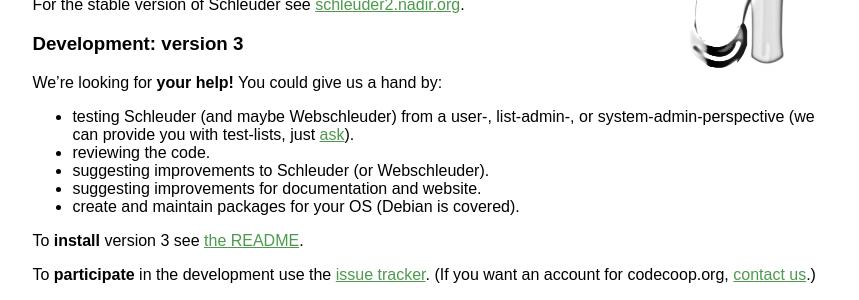
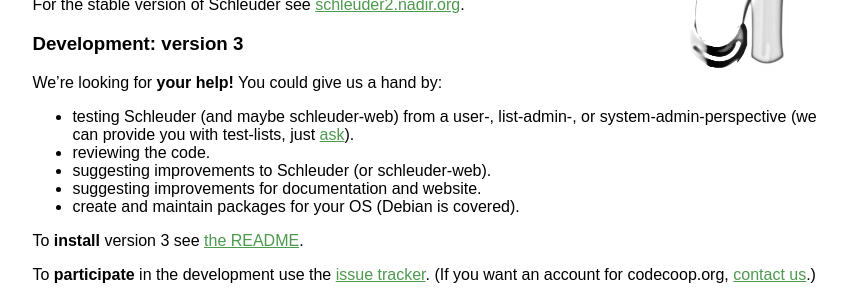
Before and after one commit to schleuder/schleuder-website, a Jekyll site: the page built from index.md, in a window 1280 px wide. Shown: the part 173-473 px from the top of the page, without its empty margins (6-865 px from the left). Built offline with Jekyll 4.4.1, drawn with Linux system fonts in a browser that asks for light colours.

Commit message:
Fix left-overs from renaming webschleuder.

```diff
--- a/index.md
+++ b/index.md
@@ -12,9 +12,9 @@
 
 We're looking for **your help!** You could give us a hand by:
 
-* testing Schleuder (and maybe Webschleuder) from a user-, list-admin-, or system-admin-perspective (we can provide you with test-lists, just [ask](mailto:schleuder@nadir.org)).
+* testing Schleuder (and maybe schleuder-web) from a user-, list-admin-, or system-admin-perspective (we can provide you with test-lists, just [ask](mailto:schleuder@nadir.org)).
 * reviewing the code.
-* suggesting improvements to Schleuder (or Webschleuder).
+* suggesting improvements to Schleuder (or schleuder-web).
 * suggesting improvements for documentation and website.
 * create and maintain packages for your OS (Debian is covered).
 
```
